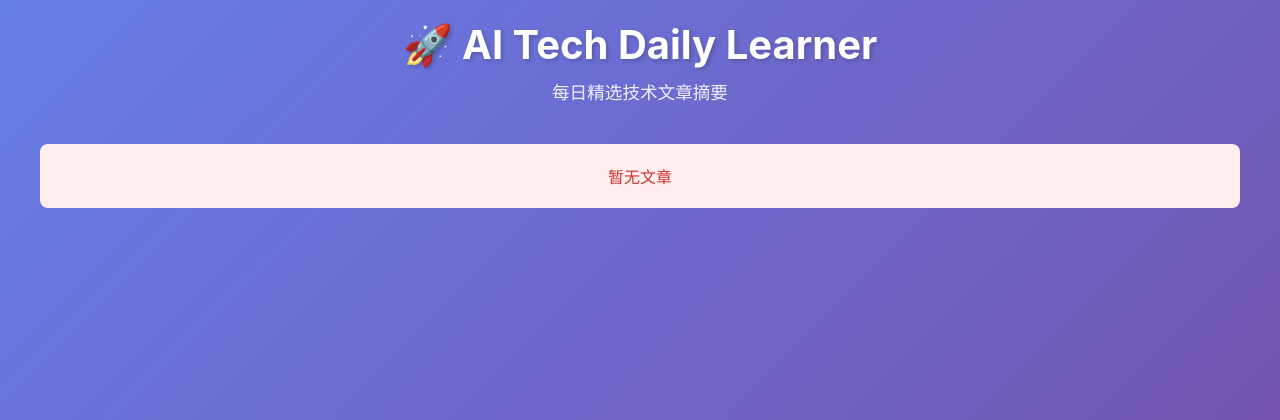
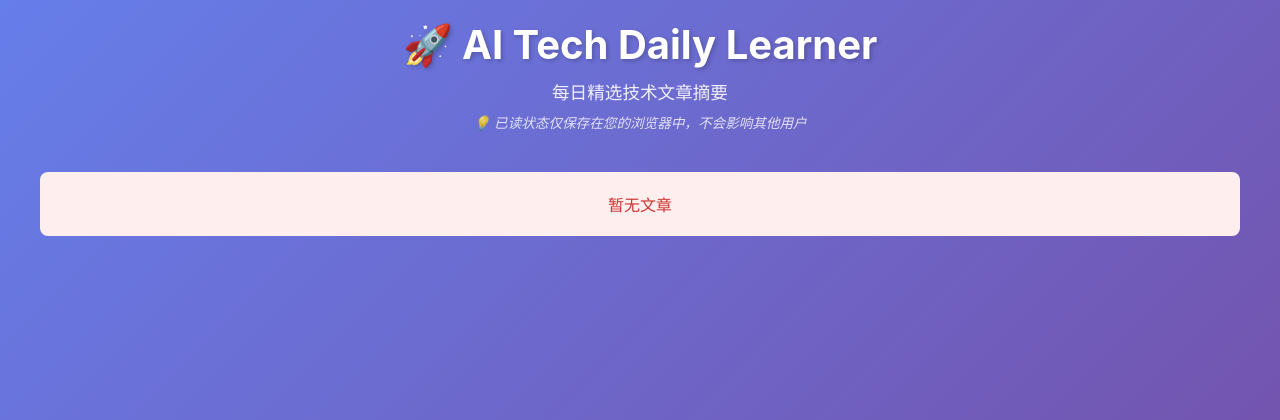
Before and after one commit to Rayup0124/AI_Tech_Daily_Learner, a Flask app: page / in a window 1280 px wide. Shown: the top 420 px of the page. Run offline with Flask 3, Linux system fonts and the light colour scheme; data that the repository does not hold is empty.

Commit message:
Add privacy note about read status

```diff
--- a/templates/index.html
+++ b/templates/index.html
@@ -38,6 +38,14 @@
         .subtitle {
             font-size: 1.1rem;
             opacity: 0.9;
+            margin-bottom: 8px;
+        }
+
+        .privacy-note {
+            font-size: 0.85rem;
+            opacity: 0.8;
+            margin-top: 8px;
+            font-style: italic;
         }
 
         .loading {
@@ -188,6 +196,7 @@
         <header>
             <h1>🚀 AI Tech Daily Learner</h1>
             <p class="subtitle">每日精选技术文章摘要</p>
+            <p class="privacy-note">💡 已读状态仅保存在您的浏览器中，不会影响其他用户</p>
         </header>
 
         <div id="loading" class="loading">加载中...</div>
```
